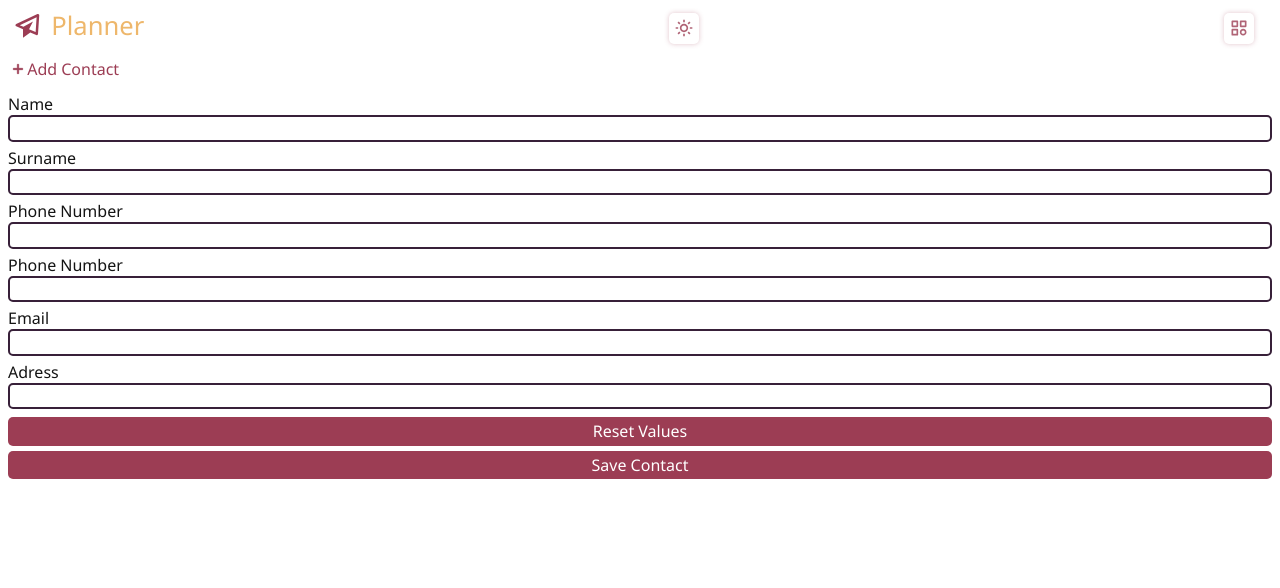
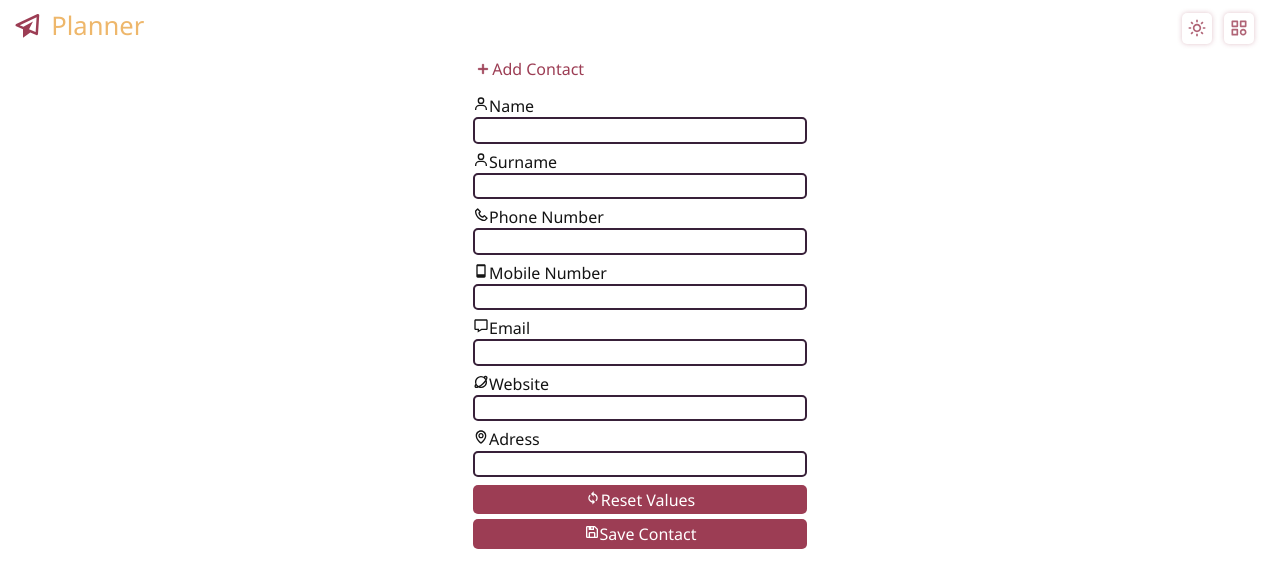
Before and after one commit to KainNhantumbo/Planner-App, a React (Create React App) app: page /contacts/add in a window 1280 px wide. Shown: the top 588 px of the page. Built offline with nearby package versions, Linux system fonts and the light colour scheme.

Commit message:
Feature: Added icons to elements in ContactsForm component.

```diff
--- a/src/pages/ContactsForm.jsx
+++ b/src/pages/ContactsForm.jsx
@@ -1,6 +1,16 @@
 import React, { useState } from 'react';
-import { BiPlus } from 'react-icons/bi';
 import { FormContainer } from '../styles/contact-form';
+import {
+	BiPlus,
+	BiPhone,
+	BiMobile,
+	BiUser,
+	BiMap,
+	BiPlanet,
+	BiSync,
+	BiSave,
+	BiMessage
+} from 'react-icons/bi';
 
 const ContactsForm = () => {
 	const [title, setTitle] = useState('Add Contact');
@@ -14,23 +24,22 @@ const ContactsForm = () => {
 				</span>
 			</div>
 			<form action='localhost:4500/contacts/add' method='post'>
-				<label htmlFor='name'>Name</label>
+				<label htmlFor='name'>{<BiUser />}Name</label>
 				<input type='text' name='name' />
-				<label htmlFor='surname'>Surname</label>
+				<label htmlFor='surname'>{<BiUser />}Surname</label>
 				<input type='text' name='surname' />
-				<label htmlFor='phoneOne'>Phone Number</label>
-				<input type='number' name='phoneOne' />
-				<label htmlFor='phoneTwo'>Phone Number</label>
-				<input type='number' name='phoneTwo' />
-				<label htmlFor='email'>Email</label>
+				<label htmlFor='phone'>{<BiPhone />}Phone Number</label>
+				<input type='number' name='phone' />
+				<label htmlFor='celular'>{<BiMobile />}Mobile Number</label>
+				<input type='number' name='celular' />
+				<label htmlFor='email'>{<BiMessage />}Email</label>
 				<input type='email' name='email' />
-        <label htmlFor="adress">Adress</label>
-        <input type="text" name="adress" id="" />
-        <button type="reset">Reset Values</button>
-				<button type='submit'>
-          Save Contact
-        </button>
-
+				<label htmlFor='website'>{<BiPlanet />}Website</label>
+				<input type='text' name='website' />
+				<label htmlFor='adress'>{<BiMap />}Adress</label>
+				<input type='text' name='adress' id='' />
+				<button type='reset'>{<BiSync />}Reset Values</button>
+				<button type='submit'>{<BiSave />}Save Contact</button>
 			</form>
 		</FormContainer>
 	);
--- a/src/styles/contact-form.js
+++ b/src/styles/contact-form.js
@@ -3,9 +3,10 @@ import { colors } from './colors';
 
 export const FormContainer = styled.section`
 	width: 100%;
+  max-width: 350px;
 	display: flex;
-	justify-content: flex-start;
 	flex-direction: column;
+  margin: 0 auto;
 
 	div {
 		margin-bottom: 1.2em;
--- a/src/styles/header.js
+++ b/src/styles/header.js
@@ -14,7 +14,8 @@ export const HeaderContainer = styled.section`
 		position: relative;
 		padding: 0.5em 1em;
 		display: flex;
-		justify-content: space-between;
+		justify-content: flex-end;
+		gap: .5em;
 
 		.logo {
 			transform: rotate(0deg);
@@ -27,6 +28,8 @@ export const HeaderContainer = styled.section`
 		}
 
 		span {
+			position: absolute;
+			left: 1em;
 			color: rgba(${colors.secondaryColor});
 			padding-left: 1em;
 		}
```
